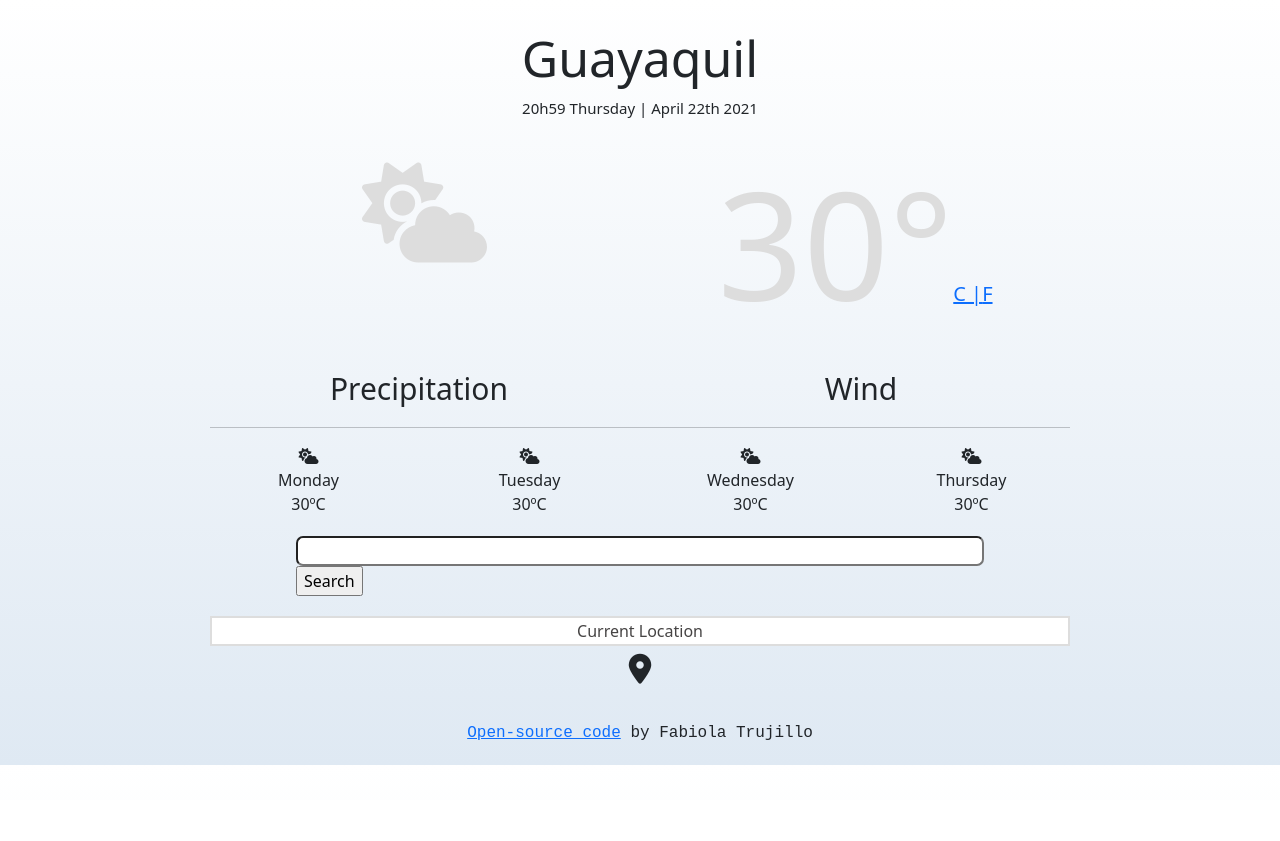
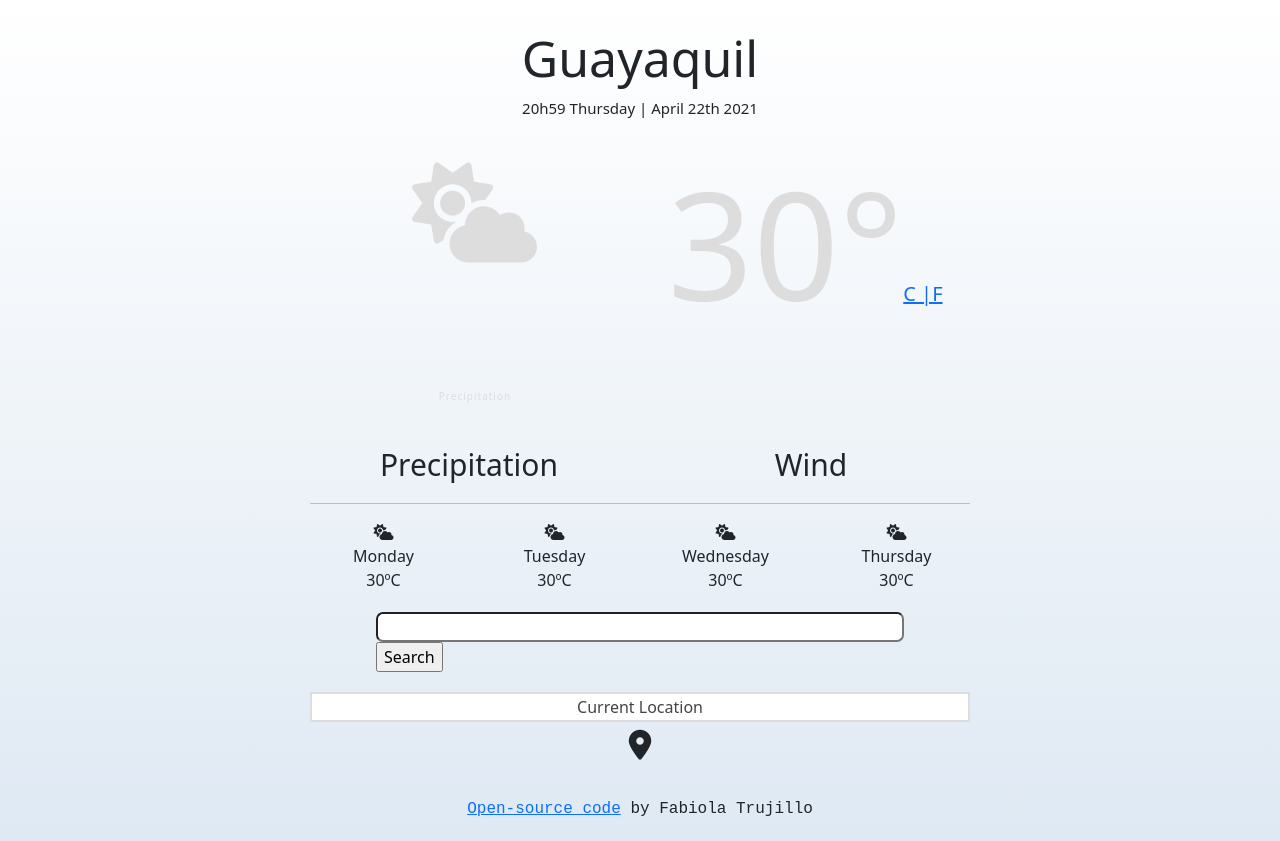
Before and after one commit to fabiolatc/weather-project, a website built with Parcel: page index.html in a window 1280 px wide. Before the commit the page ends 800 px from the top, so only its background shows below. Built offline with nearby package versions, Linux system fonts and the light colour scheme.

Commit message:
More css changes

```diff
--- a/index.html
+++ b/index.html
@@ -20,7 +20,7 @@
 <div class="container">
     <div class="row">
       <div class="col-sm">
-        <p class="sun"> <i class="fas fa-cloud-sun"></i></p>
+        <p class="sun"> <i class="fas fa-cloud-sun"></i><br><span class="precip">Precipitation</span></p>
       </div>
       <div class="col-sm">
         <p class="temperature" id="temperature-shown">30°<a href="#temperature-values" id="celcius"class="celcius">C |</a><a href="#" id="farh" class= "farh"
--- a/src/style.css
+++ b/src/style.css
@@ -2,7 +2,7 @@ p {margin: 1px;}
 
 body {background: linear-gradient(to top, #dfe9f3 0%, white 100%);
   padding: 20px;
-  max-width: 900px;
+  max-width: 700px;
   margin: auto;
 }
 
@@ -106,3 +106,7 @@ font-family: monospace;}
 border-radius: 7px;}
 
 #current-location {width: 100%;}
+
+
+.precip {font-size:10px;
+text-align: left;}
```
